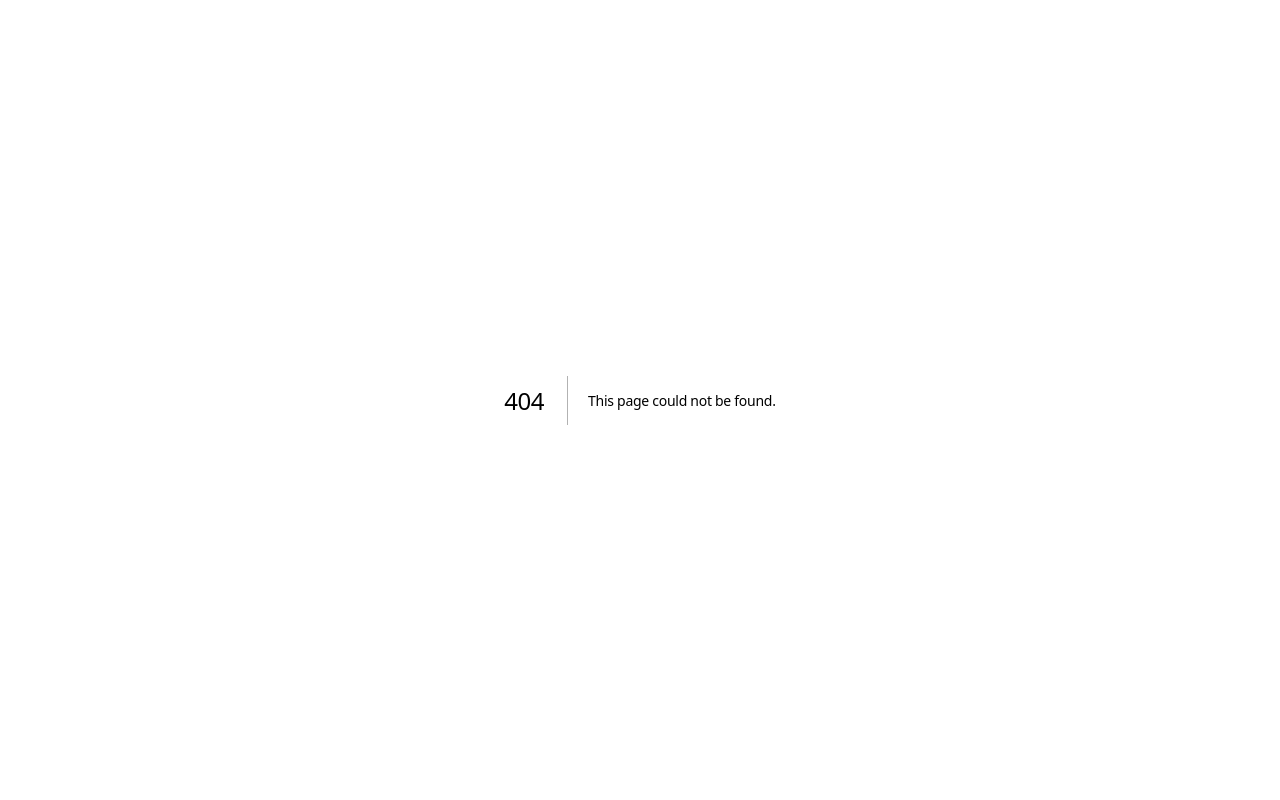
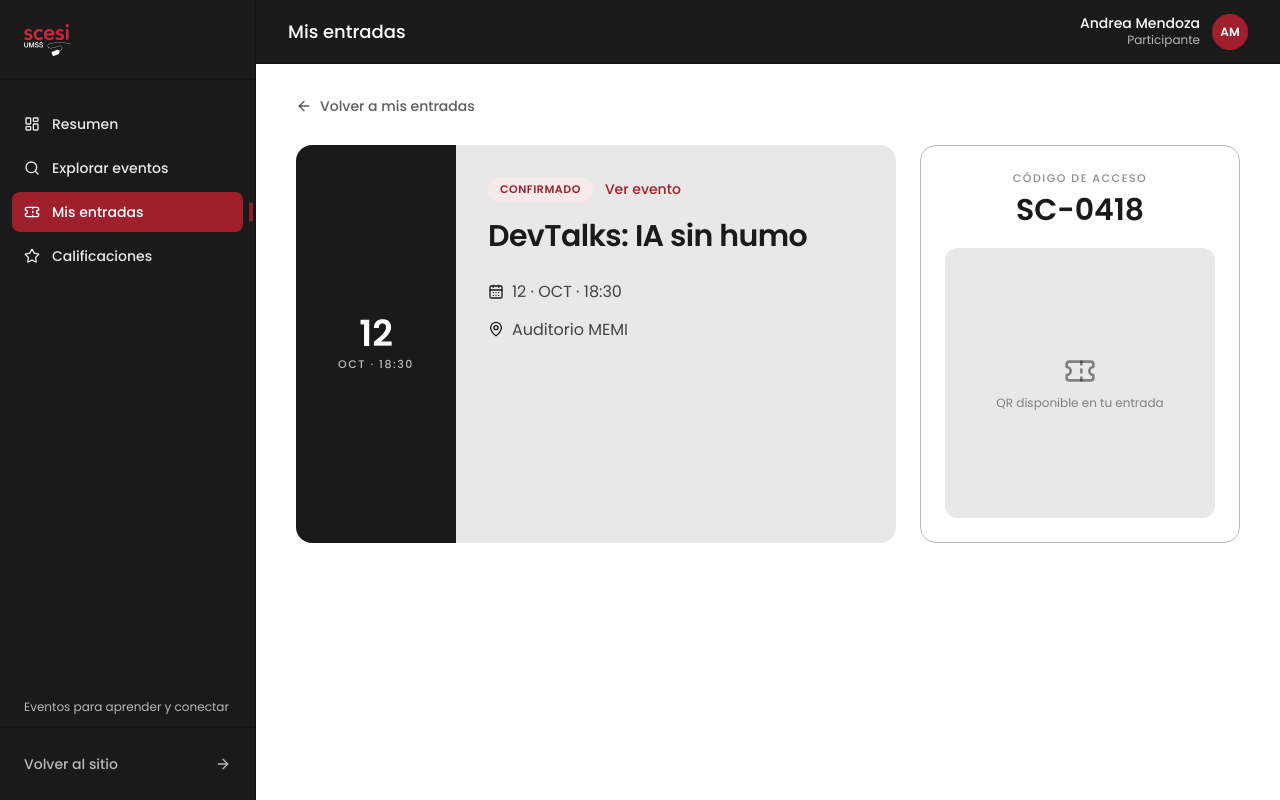
Before and after one commit to alfredoronald/scesi-events, a Next.js app in the folder frontend/: page /dashboard/entradas/devtalks-ia-sin-humo in a window 1280 px wide. Before the commit this address had no page. Built offline with nearby package versions, Linux system fonts and the light colour scheme.

Commit message:
feat(frontend): add ticket detail route
Prerendered per-ticket page showing the access code, a QR placeholder and links back to the tickets list and the related event. Unknown ids fall back to the not-found page.

```diff
--- /dev/null
+++ b/frontend/src/app/dashboard/entradas/[id]/page.tsx
@@ -0,0 +1,116 @@
+import type { Metadata } from "next";
+import Link from "next/link";
+import { notFound } from "next/navigation";
+import { ArrowLeft, CalendarDays, MapPin, Ticket } from "lucide-react";
+import { Badge } from "@/components/ui/badge";
+import { ticketStatusLabels, tickets } from "@/config/tickets";
+import { cn } from "@/lib/cn";
+
+type PageParams = { params: Promise<{ id: string }> };
+
+export function generateStaticParams() {
+  return tickets.map(({ id }) => ({ id }));
+}
+
+export async function generateMetadata({
+  params,
+}: PageParams): Promise<Metadata> {
+  const { id } = await params;
+  const ticket = tickets.find((entry) => entry.id === id);
+  return {
+    title: ticket ? `Entrada ${ticket.code}` : "Entrada",
+    description: ticket
+      ? `Entrada de ${ticket.title}. Consulta tu código de acceso.`
+      : "Detalle de entrada.",
+  };
+}
+
+export default async function TicketDetailPage({ params }: PageParams) {
+  const { id } = await params;
+  const ticket = tickets.find((entry) => entry.id === id);
+  if (!ticket) notFound();
+
+  return (
+    <div className="mx-auto w-full max-w-6xl px-5 py-8 sm:px-8 lg:px-10">
+      <Link
+        href="/dashboard/entradas"
+        className={cn(
+          "inline-flex items-center gap-2 text-sm font-medium text-scesi-grey-normal/70 outline-none",
+          "transition-colors hover:text-scesi-red-normal",
+          "focus-visible:ring-2 focus-visible:ring-scesi-red-normal focus-visible:ring-offset-2",
+        )}
+      >
+        <ArrowLeft className="h-4 w-4" aria-hidden="true" />
+        Volver a mis entradas
+      </Link>
+
+      <div className="mt-6 grid gap-6 lg:grid-cols-[minmax(0,1fr)_320px]">
+        <article className="flex flex-col overflow-hidden rounded-2xl bg-scesi-grey-light sm:flex-row">
+          {/* Bloque de fecha */}
+          <div className="flex items-center justify-center gap-4 bg-scesi-grey-normal px-6 py-6 text-white sm:min-w-40 sm:flex-col sm:gap-1 sm:py-10">
+            <span className="text-4xl leading-none font-semibold whitespace-nowrap">
+              {ticket.dateBig}
+            </span>
+            <span className="text-[11px] font-medium tracking-[0.14em] text-white/70 uppercase">
+              {ticket.dateSmall}
+            </span>
+          </div>
+
+          {/* Datos */}
+          <div className="flex flex-1 flex-col gap-4 p-6 sm:p-8">
+            <div className="flex items-center gap-3">
+              <Badge
+                variant={ticket.status === "cancelled" ? "neutral" : "red"}
+              >
+                {ticketStatusLabels[ticket.status]}
+              </Badge>
+              {ticket.eventId && (
+                <Link
+                  href="/dashboard/explorar"
+                  className="text-sm font-medium text-scesi-red-normal outline-none hover:text-scesi-red-normal-hover focus-visible:ring-2 focus-visible:ring-scesi-red-normal"
+                >
+                  Ver evento
+                </Link>
+              )}
+            </div>
+
+            <h1 className="text-2xl leading-tight font-semibold text-scesi-grey-normal sm:text-3xl">
+              {ticket.title}
+            </h1>
+
+            <ul className="mt-2 space-y-3 text-body text-scesi-grey-normal/80">
+              <li className="flex items-center gap-2">
+                <CalendarDays
+                  className="h-4 w-4 shrink-0 text-scesi-grey-normal"
+                  aria-hidden="true"
+                />
+                {ticket.dateBig} · {ticket.dateSmall}
+              </li>
+              <li className="flex items-center gap-2">
+                <MapPin
+                  className="h-4 w-4 shrink-0 text-scesi-grey-normal"
+                  aria-hidden="true"
+                />
+                {ticket.location}
+              </li>
+            </ul>
+          </div>
+        </article>
+
+        {/* Código de acceso */}
+        <aside className="rounded-2xl border border-scesi-grey-light-active bg-white p-6 text-center">
+          <p className="text-[11px] font-medium tracking-[0.14em] text-scesi-grey-normal/50 uppercase">
+            Código de acceso
+          </p>
+          <p className="mt-1 text-3xl font-semibold text-scesi-grey-normal">
+            {ticket.code}
+          </p>
+          <div className="mt-5 flex aspect-square flex-col items-center justify-center gap-2 rounded-xl bg-scesi-grey-light text-scesi-grey-normal/50">
+            <Ticket className="h-8 w-8" aria-hidden="true" />
+            <span className="text-xs">QR disponible en tu entrada</span>
+          </div>
+        </aside>
+      </div>
+    </div>
+  );
+}
```
